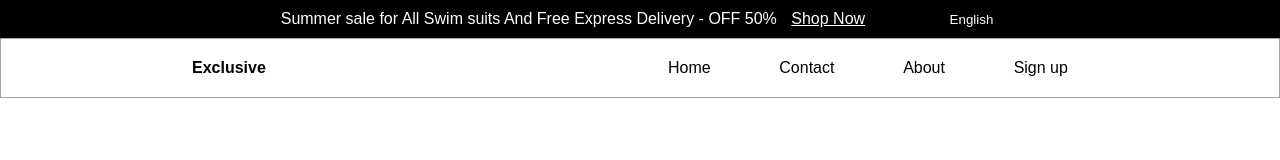
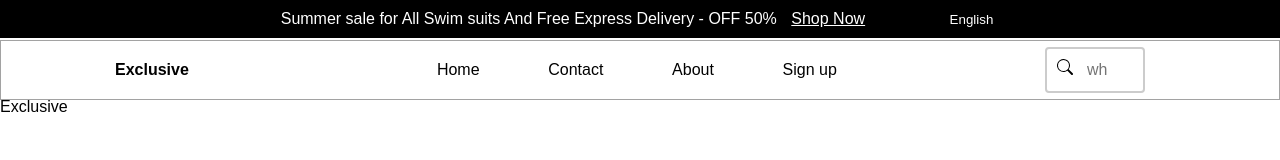
Before and after one commit to Printdonut4444/Full-E-Commerce-Website-UI-UX-Design-Community-, a plain HTML site: page E_Commerce_Page/HomePage.html in a window 1280 px wide. Drawn offline with Linux system fonts and the light colour scheme.

Commit message:
Donut-Edit

```diff
--- a/E_Commerce_Page/HomePage.html
+++ b/E_Commerce_Page/HomePage.html
@@ -5,61 +5,7 @@
   <meta charset="UTF-8">
   <meta name="viewport" content="width=device-width, initial-scale=1.0">
   <title>E-Commerce HomePage</title>
-  <style>
-    body {
-      margin: 0;
-      font-family: Arial, sans-serif;
-    }
-
-    .Top-menu {
-      height: 60px;
-      background-color: white;
-      color: black;
-      display: flex;
-      justify-content: space-around;
-      align-items: center;
-      padding-right: 30px;
-      padding-left: 10px;
-      position: sticky;
-      width: 100vw;
-      top: 50px;
-      box-sizing: border-box;
-      border: 1px solid #a2a2a2;
-    }
-
-    .Top-menu ul {
-      display: flex;
-      justify-content: space-between;
-      width: 400px;
-      list-style-type: none;
-    }
-
-    .announcement {
-      background-color: #000000;
-      color: #ffffff;
-      padding: 10px;
-      /* display: flex; */
-      /* justify-content: space-evenly; */
-      text-align: center;
-      font-size: 16px;
-    }
-
-    .announcement a {
-      color: #ffffff;
-      text-decoration: underline;
-      /* font-weight: bold; */
-      margin-left: 10px;
-    }
-
-    .announcement button {
-      background-color: transparent;
-      border: none;
-      color: #ffffff;
-      padding-left: 80px;
-      /* margin-left: 20px; */
-      cursor: pointer;
-    }
-  </style>
+  <link rel="stylesheet" href="../E_Commerce_PageStyle/HomePage.css">
 </head>
 
 <body>
@@ -78,6 +24,7 @@
       <li>About</li>
       <li>Sign up</li>
     </ul>
+    <input type="search" placeholder="what are you looking for?" />
   </nav>
   <!-- <div class="left-menu">
     <ul class="list-manu">
@@ -87,6 +34,9 @@
       <li>manu4</li>
     </ul>
   </div> -->
+  <nav class="Bottom-menu">
+     <div>Exclusive</div>
+  </nav>
 </body>
 
 </html>
--- /dev/null
+++ b/E_Commerce_PageStyle/HomePage.css
@@ -0,0 +1,66 @@
+body {
+  margin: 0;
+  font-family: Arial, sans-serif;
+}
+
+.Top-menu {
+  height: 60px;
+  background-color: white;
+  color: black;
+  display: flex;
+  justify-content: space-around;
+  align-items: center;
+  padding-right: 30px;
+  padding-left: 10px;
+  position: sticky;
+  width: 100vw;
+  top: 40px;
+  box-sizing: border-box;
+  border: 1px solid #a2a2a2;
+}
+
+.Top-menu ul {
+  display: flex;
+  justify-content: space-between;
+  width: 400px;
+  list-style-type: none;
+}
+
+.announcement {
+  background-color: #000000;
+  color: #ffffff;
+  padding: 10px;
+  /* display: flex; */
+  /* justify-content: space-evenly; */
+  text-align: center;
+  font-size: 16px;
+}
+
+.announcement a {
+  color: #ffffff;
+  text-decoration: underline;
+  /* font-weight: bold; */
+  margin-left: 10px;
+}
+
+.announcement button {
+  background-color: transparent;
+  border: none;
+  color: #ffffff;
+  padding-left: 80px;
+  /* margin-left: 20px; */
+  cursor: pointer;
+}
+
+input[type=search] {
+  width: 100px;
+  box-sizing: border-box;
+  border: 2px solid #ccc;
+  border-radius: 4px;
+  font-size: 16px;
+  background-color: white;
+  background-image: url('../Asset/search.svg');
+  background-position: 10px 10px;
+  background-repeat: no-repeat;
+  padding: 12px 20px 12px 40px;
+}
```
Also changed, not shown: Asset/search.svg (added).
